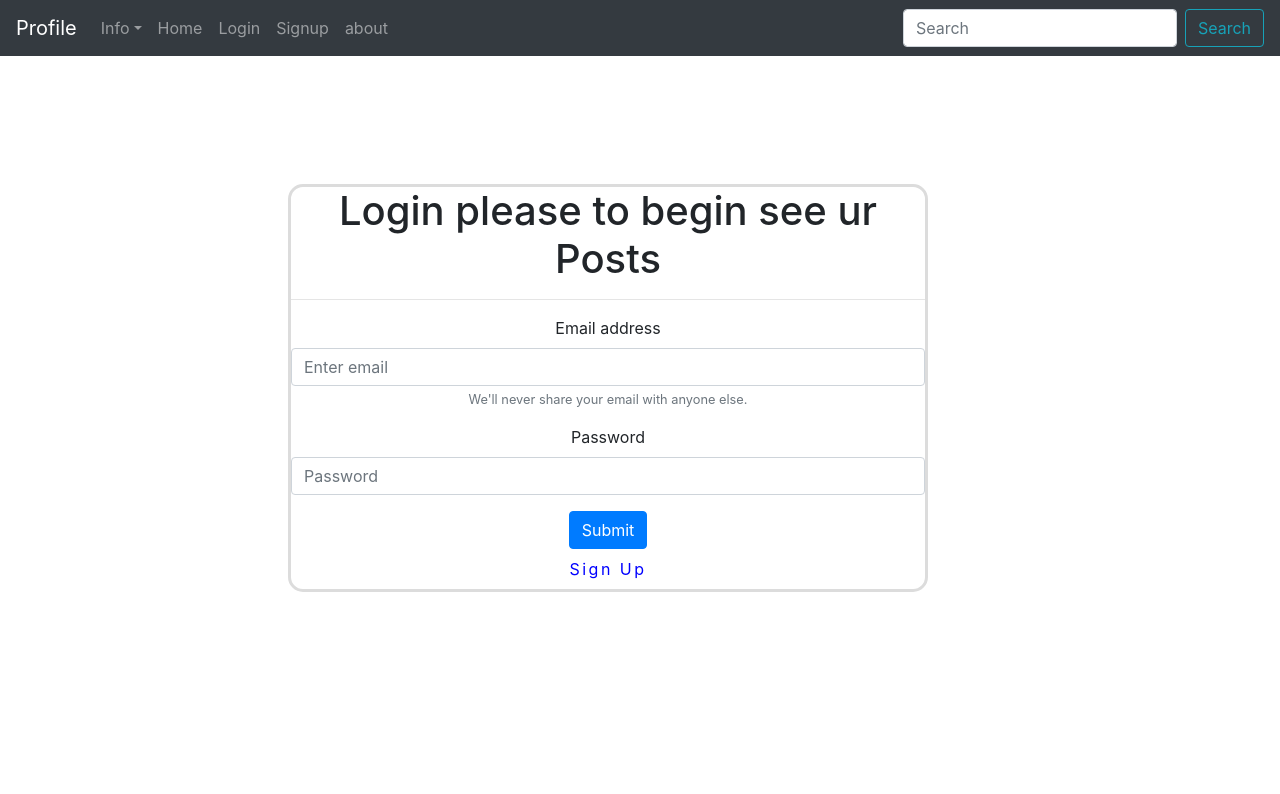
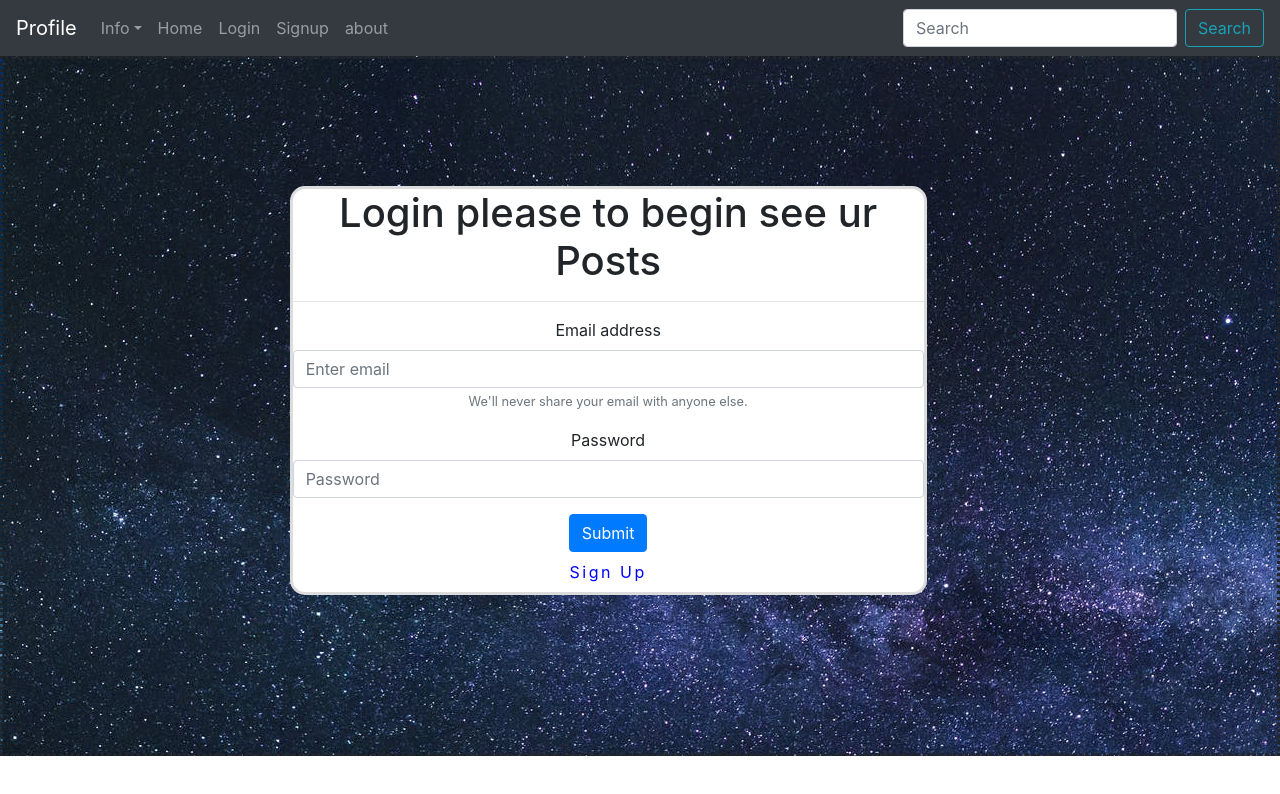
Before and after one commit to mohabElhpashy/react_test, a React (Create React App) app: page /login in a window 1280 px wide. Shown: the top 794 px of the page. Built offline with nearby package versions, Linux system fonts and the light colour scheme.

Commit message:
first commit

```diff
--- a/src/Components/Allposts/Allposts.js
+++ b/src/Components/Allposts/Allposts.js
@@ -4,9 +4,6 @@ import "bootstrap/dist/css/bootstrap.min.css";
 import "./Allposts.css";
 import Axios from "axios";
 import img from "../../../src/assest/two.PNG";
-const arra = ["a", "b", "c", "a", "d", "b"];
-var flag;
-var answer = [];
 
 class Allposts extends Component {
   state = {
@@ -29,24 +26,8 @@ class Allposts extends Component {
     });
     this.fun();
   }
-  fun = () => {
-    for (let i = 0; i < arra.length; i++) {
-      // console.log(arra[i]);
-      flag = arra[i]; //a
-      if (answer === "") answer = flag; //answer =>a
-      if (!answer === flag) {
-        answer = flag;
-      } else {
-        console.log("kosomk");
-      }
-    }
-  };
 
   render() {
-    console.log(answer);
-    // Array of split strings
-    console.log(answer);
-
     const mapp = this.state.persons.map((person, index) => {
       return (
         <div key={index} className="card">
--- a/src/Components/LoginPage/Login.css
+++ b/src/Components/LoginPage/Login.css
@@ -1,7 +1,17 @@
+.main {
+  background-image: url("../../assest/five.PNG");
+  width: 100%;
+  height: 700px;
+  border-style: dotted;
+}
+.d {
+  color: white;
+}
 .login {
   width: 50%;
   border-color: gainsboro;
   border-radius: 15px;
+  background-color: white;
   text-align: center;
   position: relative;
   border-style: solid;
--- a/src/Components/LoginPage/LoginPage.js
+++ b/src/Components/LoginPage/LoginPage.js
@@ -30,6 +30,7 @@ class Login extends Component {
     console.log(this.state.dat);
 
     return (
+      <div className="main">
         <div className="login">
           <Form>
             <h1>Login please to begin see ur Posts</h1>
@@ -67,6 +68,7 @@ class Login extends Component {
             </Nav.Link>
           </Form>
         </div>
+      </div>
     );
   }
 }
--- a/src/Components/SignUp/SignUp.js
+++ b/src/Components/SignUp/SignUp.js
@@ -38,6 +38,7 @@ class Signup extends Component {
   };
   render() {
     return (
+      <div className="main">
         <div className="SignUp">
           <Form>
             <Form.Group controlId="formBasicPassword">
@@ -91,6 +92,7 @@ class Signup extends Component {
             </Button>
           </Form>
         </div>
+      </div>
     );
   }
 }
--- a/src/Components/SignUp/Signup.css
+++ b/src/Components/SignUp/Signup.css
@@ -1,3 +1,12 @@
+.main {
+  background-image: url("../../assest/five.PNG");
+  width: 100%;
+  height: 700px;
+  border-style: dotted;
+}
+.d {
+  color: white;
+}
 .SignUp {
   width: 50%;
   border-color: gainsboro;
@@ -7,4 +16,5 @@
   border-style: solid;
   left: 22.5%;
   margin-top: 3%;
+  background-color: white;
 }
```
Also changed, not shown: 1 other file (tests, documents, lock files or other folders). Lines whose indentation alone changed are shown as unchanged.
